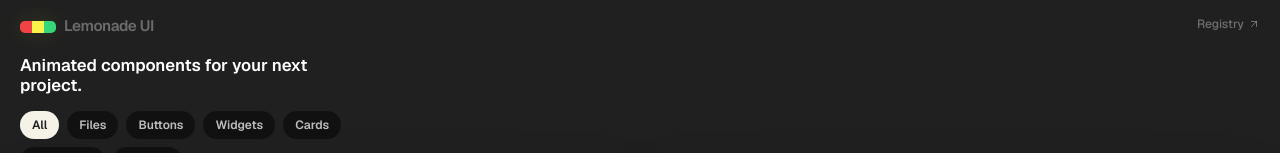
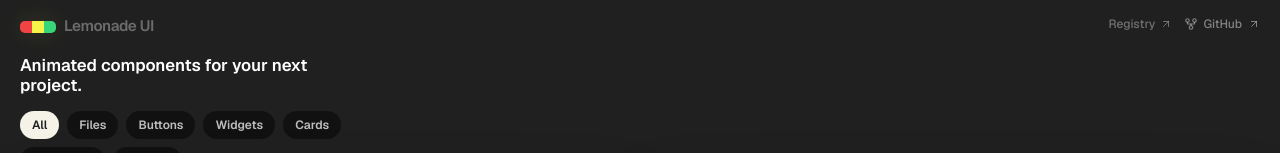
Before and after one commit to 6space7/lemonade-ui, a Next.js app: page / in a window 1280 px wide. Shown: the top 153 px of the page. Built offline with nearby package versions, Linux system fonts and the light colour scheme.

Commit message:
Add GitHub repo link to header

```diff
--- a/src/components/catalog/component-catalog.tsx
+++ b/src/components/catalog/component-catalog.tsx
@@ -1,6 +1,6 @@
 "use client"
 
-import { ArrowUpRight } from "lucide-react"
+import { ArrowUpRight, GitFork } from "lucide-react"
 import { useEffect, useMemo, useState } from "react"
 
 import { cn } from "@/lib/utils"
@@ -50,12 +50,23 @@ export function ComponentCatalog() {
             Lemonade UI
           </span>
         </a>
+        <nav className="flex items-center gap-3" aria-label="Project links">
           <a
             href="/r/registry.json"
             className="inline-flex items-center gap-1 text-xs font-medium text-white/36 transition-colors hover:text-white/78"
           >
             Registry <ArrowUpRight className="size-3" />
           </a>
+          <a
+            href="https://github.com/6space7/lemonade-ui"
+            target="_blank"
+            rel="noreferrer"
+            className="inline-flex items-center gap-1.5 text-xs font-medium text-white/44 transition-colors hover:text-white/86"
+          >
+            <GitFork className="size-3.5" />
+            GitHub <ArrowUpRight className="size-3" />
+          </a>
+        </nav>
       </header>
 
       <section className="px-3 pb-4 pt-4 sm:px-5">
```
Lines whose indentation alone changed are shown as unchanged.
